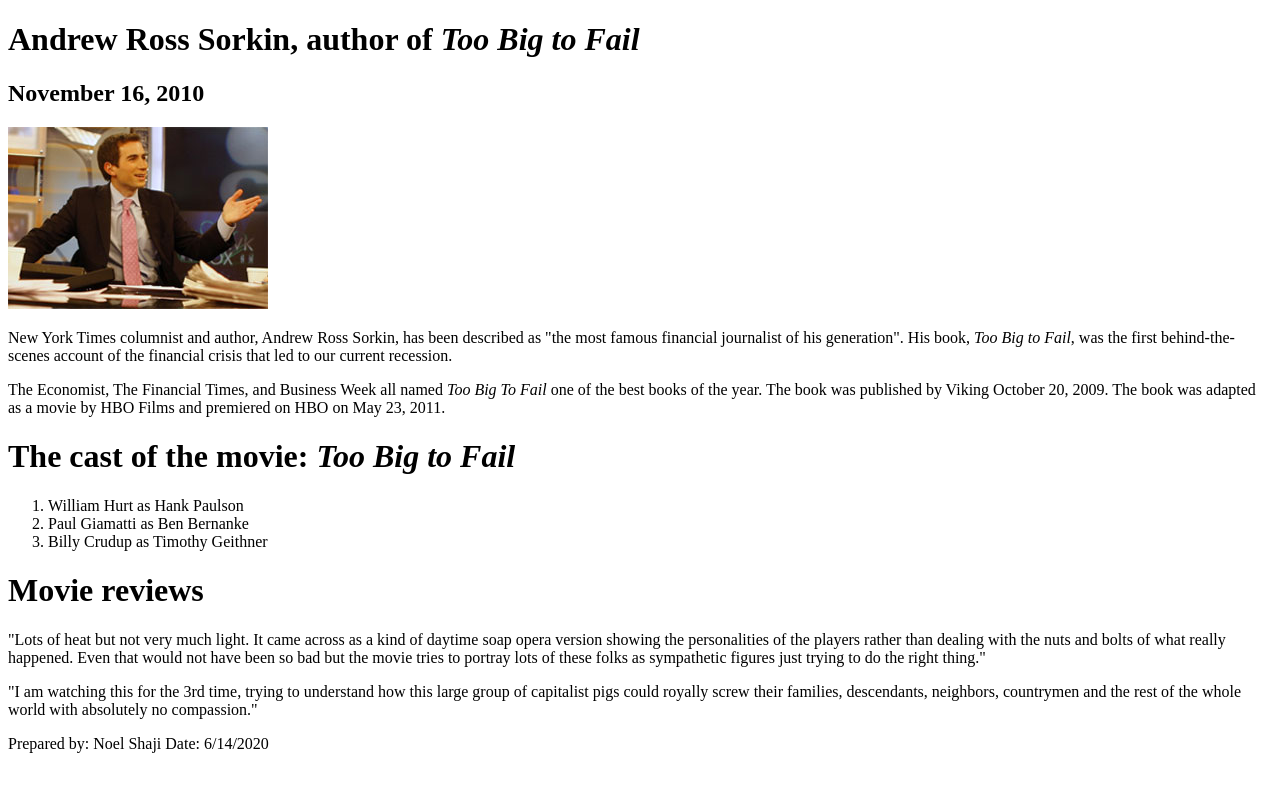
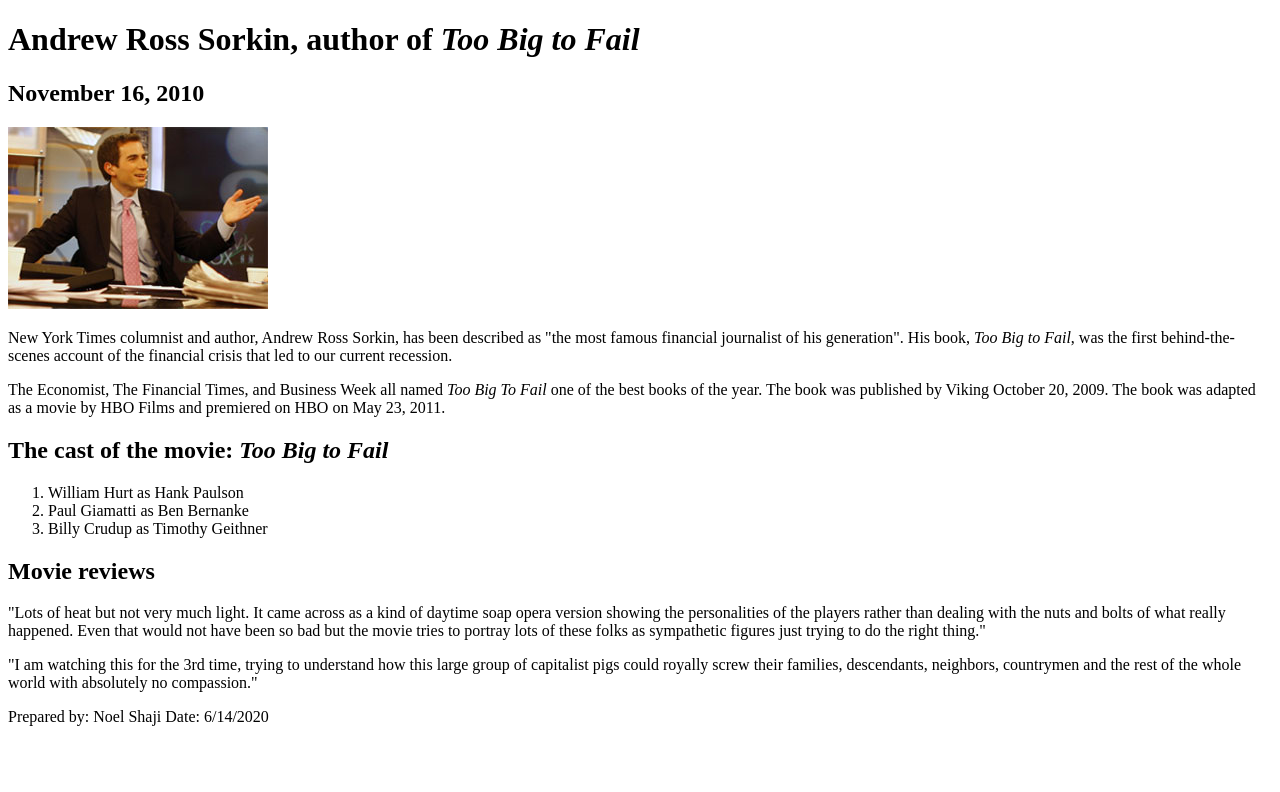
Before and after one commit to Nshaji24/A09, a plain HTML site: page index.html in a window 1280 px wide. Drawn offline with Linux system fonts and the light colour scheme.

Commit message:
Update index.html

```diff
--- a/index.html
+++ b/index.html
@@ -15,13 +15,13 @@
 	<p>New York Times columnist and author, Andrew Ross Sorkin, has been described as "the most famous financial journalist of his generation". His book,<i> Too Big to Fail</i>, was the first behind-the-scenes account of the financial crisis that led to our current recession.</p>
 	<p>The Economist, The Financial Times, and Business Week all named <i>Too Big To Fail</i> one of the best books of the year. The book was published by Viking October 20, 2009. The book was adapted as a movie by HBO Films and premiered on HBO on May 23, 2011.</p>
 
-	<h1>The cast of the movie: <i>Too Big to Fail</i></h1>
+	<h2>The cast of the movie: <em>Too Big to Fail</em></h2>
 	<ol>
 		<li>William Hurt as Hank Paulson</li>
 		<li>Paul Giamatti as Ben Bernanke</li>
 		<li>Billy Crudup as Timothy Geithner</li>
 	</ol>
-<h1>Movie reviews</h1>
+<h2>Movie reviews</h2>
 
 		<p>	"Lots of heat but not very much light. It came across as a kind of daytime soap opera version showing the personalities of the players rather than dealing with the nuts and bolts of what really happened. Even that would not have been so bad but the movie tries to portray lots of these folks as sympathetic figures just trying to do the right thing."
 		</p>
```
